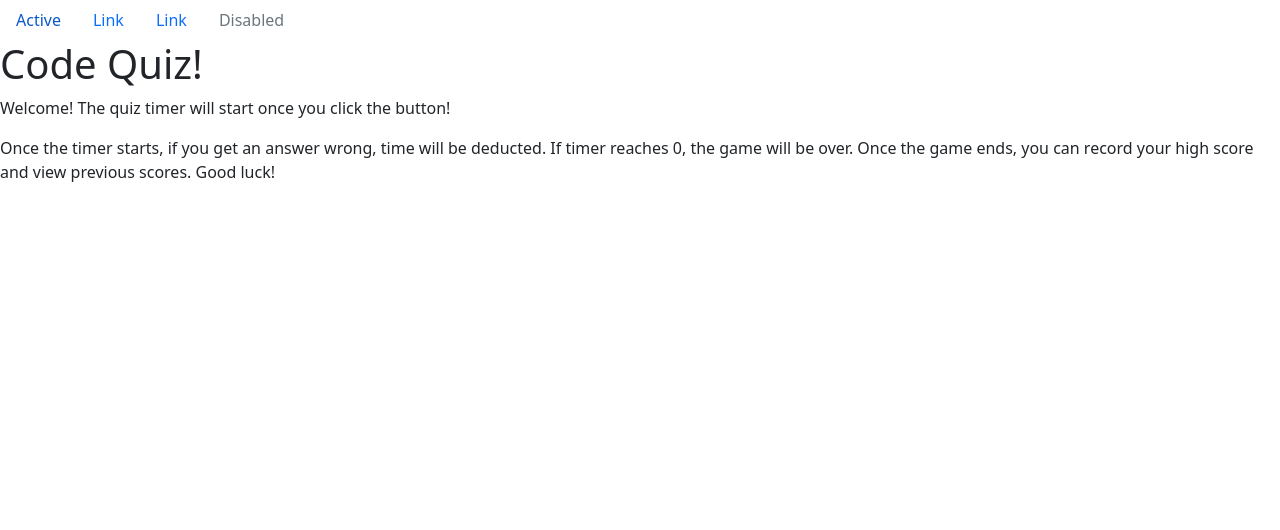
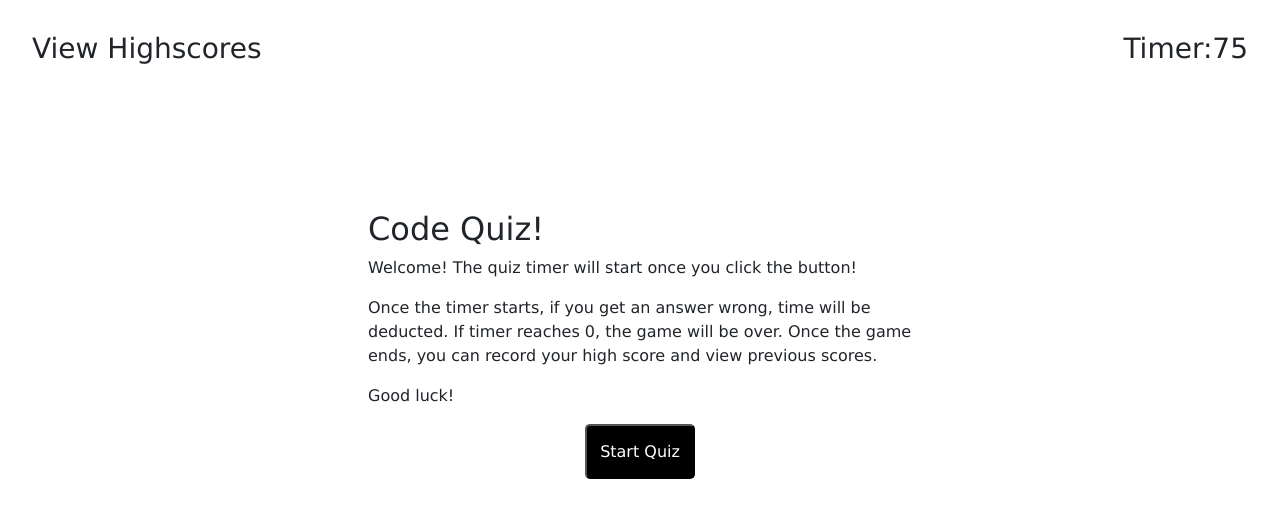
Before and after one commit to RitzGL/code-quiz, a plain HTML site: page index.html in a window 1280 px wide. Drawn offline with nearby package versions, Linux system fonts and the light colour scheme.

Commit message:
Styling of basic landing page

```diff
--- a/css/style.css
+++ b/css/style.css
@@ -2,3 +2,30 @@
 *{
     font-family: Verdana, sans-serif;
 }
+
+header > h3{
+    display: inline-flex;
+    margin: 2rem;
+}
+
+section{
+    width: 50%;
+    margin: 0 auto;
+    margin-top: 5%;
+    padding: 3rem;
+}
+
+#timer-container{
+    float:right;
+    margin-right: 2rem;
+}
+
+button{
+    display: block;
+    margin: 0 auto;
+    color: white;
+    background-color: black;
+    padding: 0.85rem;
+    border-radius: 5px;
+    text-decoration: none;
+}
--- a/index.html
+++ b/index.html
@@ -1,36 +1,37 @@
 <!DOCTYPE html>
 <html lang="en">
   <head>
-    <meta charset="UTF-8">
-    <meta http-equiv="X-UA-Compatible" content="IE=edge">
-    <meta name="viewport" content="width=device-width, initial-scale=1.0">
-    <link href="https://cdn.jsdelivr.net/npm/bootstrap@5.0.0-beta3/dist/css/bootstrap.min.css" rel="stylesheet" integrity="sha384-eOJMYsd53ii+scO/bJGFsiCZc+5NDVN2yr8+0RDqr0Ql0h+rP48ckxlpbzKgwra6" crossorigin="anonymous">
+    <meta charset="UTF-8" />
+    <meta http-equiv="X-UA-Compatible" content="IE=edge" />
+    <meta name="viewport" content="width=device-width, initial-scale=1.0" />
+    <link
+      href="https://cdn.jsdelivr.net/npm/bootstrap@5.0.0-beta3/dist/css/bootstrap.min.css"
+      rel="stylesheet"
+      integrity="sha384-eOJMYsd53ii+scO/bJGFsiCZc+5NDVN2yr8+0RDqr0Ql0h+rP48ckxlpbzKgwra6"
+      crossorigin="anonymous"
+    />
+    <link rel="stylesheet" href="./css/style.css" />
+    <script src="https://ajax.googleapis.com/ajax/libs/jquery/3.5.1/jquery.min.js"></script>
     <title>Code Quiz</title>
   </head>
+
   <body>
     <header>
-        <ul class="nav">
-            <li class="nav-item">
-              <a class="nav-link active" aria-current="page" href="#">Active</a>
-            </li>
-            <li class="nav-item">
-              <a class="nav-link" href="#">Link</a>
-            </li>
-            <li class="nav-item">
-              <a class="nav-link" href="#">Link</a>
-            </li>
-            <li class="nav-item">
-              <a class="nav-link disabled" href="#" tabindex="-1" aria-disabled="true">Disabled</a>
-            </li>
-          </ul>
+      <h3>View Highscores</h3>
+      <h3 id="timer-container">Timer: <span id="timer">75</span></h3>
     </header>
-    <h1>Code Quiz!</h1>
+    <section>
+      <h2 id="question">Code Quiz!</h2>
       <p>Welcome! The quiz timer will start once you click the button!</p>
-    <p>Once the timer starts, if you get an answer wrong, time will be
-        deducted. If timer reaches 0, the game will be over.
-        Once the game ends, you can record your high score and view previous
-        scores. Good luck!
+      <p>
+        Once the timer starts, if you get an answer wrong, time will be
+        deducted. If timer reaches 0, the game will be over. Once the game ends,
+        you can record your high score and view previous scores.
       </p>
+      <p>Good luck!</p>
+      <button>Start Quiz</button>
+    </section>
+
     <script src="js/script.js"></script>
   </body>
 </html>
--- a/js/script.js
+++ b/js/script.js
@@ -1,3 +1,8 @@
+let timer = document.querySelector("#timer");
+let question = document.querySelector("#question");
+let responses = document.querySelector("#responses");
+let line = document.querySelector("#line");
+let responseStatus = document.querySelector("#rightOrWrong");
 // logic for the quiz
 // from the click button
 //  start the timer
@@ -12,40 +17,52 @@
 
 var questions = [
     {
-        question: "Commonly used data types DO NOT include: ",
+        title: "Commonly used data types DO NOT include: ",
         responses: ["Strings","Numbers","Booleans","Alerts"],
         answer: "Alerts"
     },
     {
-        question: "An Array's individual element can be accessed via its: ",
+        title: "An Array's individual element can be accessed via its: ",
         responses: ["Method","Index","Memory","Address"],
         answer: "Index"
     },
     {
-        question: "If '8' is a string, then 8 is a/an: ",
+        title: "If '8' is a string, then 8 is a/an: ",
         responses: ["Number","Boolean","Character","Object"],
         answer: "Number"
     },
     {
-        question: "You can iterate through an Array with a/an: ",
+        title: "You can iterate through an Array with a/an: ",
         responses: ["Do-While-Loop","While-Loop","Iterator","For-Loop"],
         answer: "For-Loop"
     },
     {
-        question: "If I have an Array with 5 elements, what will array.length return? ",
+        title: "If I have an Array with 5 elements, what will array.length return? ",
         responses: ["1","0","4","5"],
         answer: "5"
     }
 ]
 
-for(let i = 0; i < questions.length; i++){
-
-    console.log("Object" , i, "Question: ", questions[i].question);
-
-    for(let i = 0; i < questions[i].responses.length; i++){
-        console.log("Response" , i,questions[i].responses[i]);
-    }
-
-    console.log("Object" , i, "Answer: ", questions[i].answer);
+function startGame(){
 
 }
+
+function endGame(){
+
+}
+
+function getQuestion(){
+
+}
+
+function getResponses(){
+
+}
+
+function getTimer(){
+
+}
+
+function compareResponseToAnswer(){
+
+}
```
Lines whose indentation alone changed are shown as unchanged.
